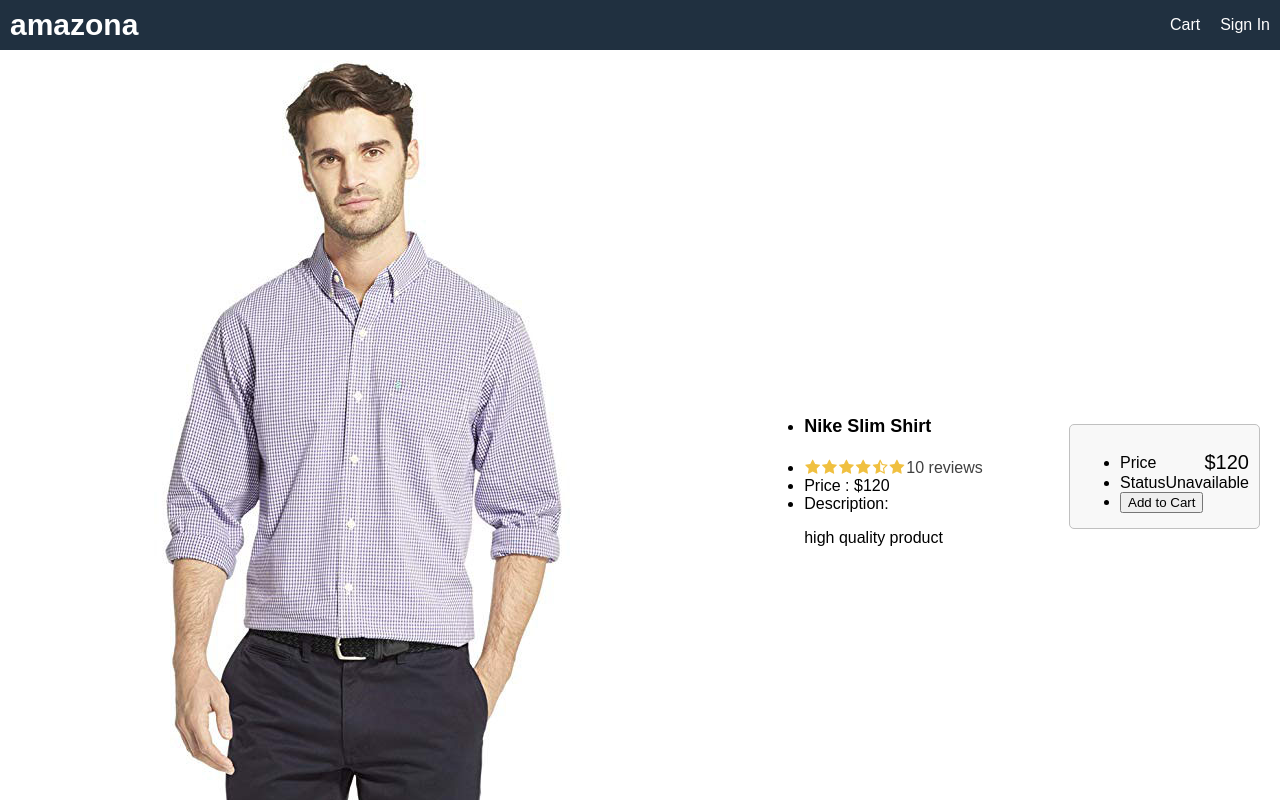
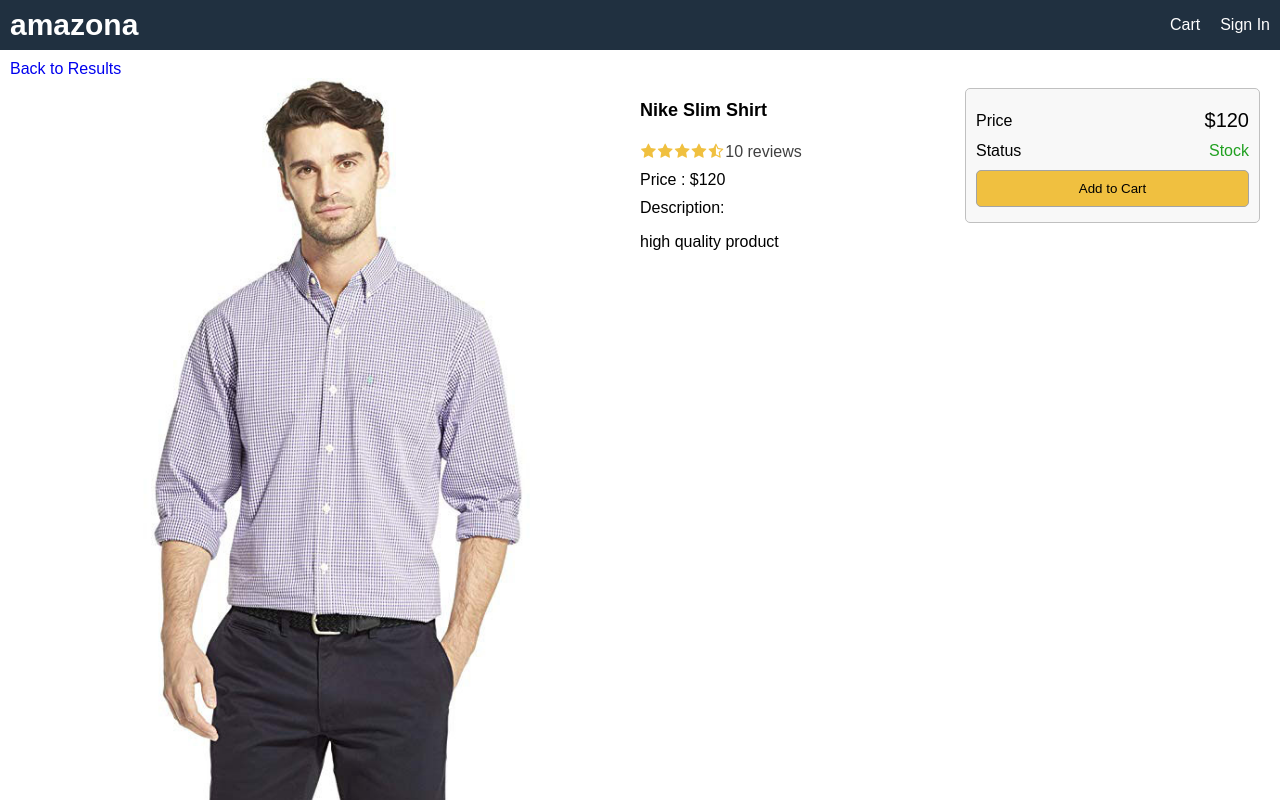
Before and after one commit to broof716/amazon-ecommerce, a React (Create React App) app in the folder frontend/: page /product/1 in a window 1280 px wide. Shown: the top 800 px of the page. Built offline with nearby package versions, Linux system fonts and the light colour scheme.

Commit message:
added countInStock & added css in index.css

```diff
--- a/frontend/src/components/Rating.js
+++ b/frontend/src/components/Rating.js
@@ -59,17 +59,6 @@
           }
           ></i>
         </span>
-        <span>
-          <i
-            className={
-            rating >=1
-            ?'fa fa-star'
-            : rating >=0.5
-            ?'fa fa-star-half-o'
-            :'fa fa-star-o'
-          }
-          ></i>
-        </span>
         <span>{numReviews + ' reviews '}</span>
       </div>
   );
--- a/frontend/src/data.js
+++ b/frontend/src/data.js
@@ -6,6 +6,7 @@
       category:'Shirts',
       image:'/images/p1.jpg',
       price:120,
+      countInStock: 10,
       brand:'Nike',
       rating:4.5,
       numReviews:10,
@@ -17,6 +18,7 @@
       category:'Shirts',
       image:'/images/p2.jpg',
       price:100,
+      countInStock: 20,
       brand:'Adidas',
       rating:4.0,
       numReviews:10,
@@ -28,6 +30,7 @@
       category:'Shirts',
       image:'/images/p3.jpg',
       price:220,
+      countInStock: 0,
       brand:'Lacoste',
       rating:4.8,
       numReviews:17,
@@ -39,6 +42,7 @@
       category:'Pants',
       image:'/images/p4.jpg',
       price:78,
+      countInStock: 15,
       brand:'Nike',
       rating:4.5,
       numReviews:14,
@@ -50,6 +54,7 @@
       category:'Pants',
       image:'/images/p5.jpg',
       price:65,
+      countInStock: 5,
       brand:'Puma',
       rating:4.5,
       numReviews:10,
@@ -61,6 +66,7 @@
       category:'Pants',
       image:'/images/p6.jpg',
       price:139,
+      countInStock: 12,
       brand:'Adidas',
       rating:4.5,
       numReviews:15,
--- a/frontend/src/index.css
+++ b/frontend/src/index.css
@@ -37,6 +37,21 @@
   grid-area: footer;
   background-color: #203040;
   color: #ffffff;
+  font-size: 1.6rem;
+  font-family: Arial, Helvetica, sans-serif;
+  -webkit-font-smoothing: antialiased;
+  -moz-osx-font-smoothing: grayscale;
+  background-color: #f8f8f8;
+  cursor: pointer;
+}
+button.primary {
+  background-color: #f0c040;
+}
+button.block {
+  width: 100%;
+}
+button:hover {
+  border: 0.1rem #404040 solid;
 }
 /* Common */
 h1 {
@@ -52,6 +67,19 @@
 }
 a:hover {
   color: #ff8000;
+}
+ul {
+  padding: 0;
+  margin: 0;
+  list-style-type: none;
+}
+li {
+  margin-top: 1rem;
+}
+button {
+  padding: 1rem;
+  border-radius: 0.5rem;
+  border: 0.1rem #a4a4a4 solid;
 }
 /* Header */
 header a {
@@ -72,12 +100,24 @@
 .row.center {
   justify-content: center;
 }
+.row.top {
+  align-items: flex-start;
+}
+.col-1 {
+  flex: 1 1 25rem;
+}
+.col-2 {
+  flex: 2 1 50rem;
+}
 /* Image */
 img {
   border-radius: 0.5rem;
 }
 img.medium {
   max-width: 29rem;
+  width: 100%;
+}
+img.large {
   width: 100%;
 }
 
@@ -105,3 +145,10 @@
 .rating span:last-child {
   color: #404040;
 }
+/* Alert */
+.success {
+  color: #20a020;
+}
+.error {
+  color: #a02020;
+}
--- a/frontend/src/screens/ProductScreen.js
+++ b/frontend/src/screens/ProductScreen.js
@@ -1,4 +1,5 @@
 import React from 'react';
+import { Link } from 'react-router-dom';
 import Rating from '../components/Rating';
 import data from '../data';
 
@@ -7,8 +8,10 @@
   if(!product){
     return <div> Product Not Found </div>
   }
-  return ( <div>
-    <div className="row">
+  return (
+  <div>
+    <Link to="/">Back to Results</Link>
+    <div className="row top">
       <div className="col-2">
         <img className="large" src={product.image} alt={product.name} ></img>
       </div>
```
Also changed, not shown: 1 other file (tests, documents, lock files or other folders).
